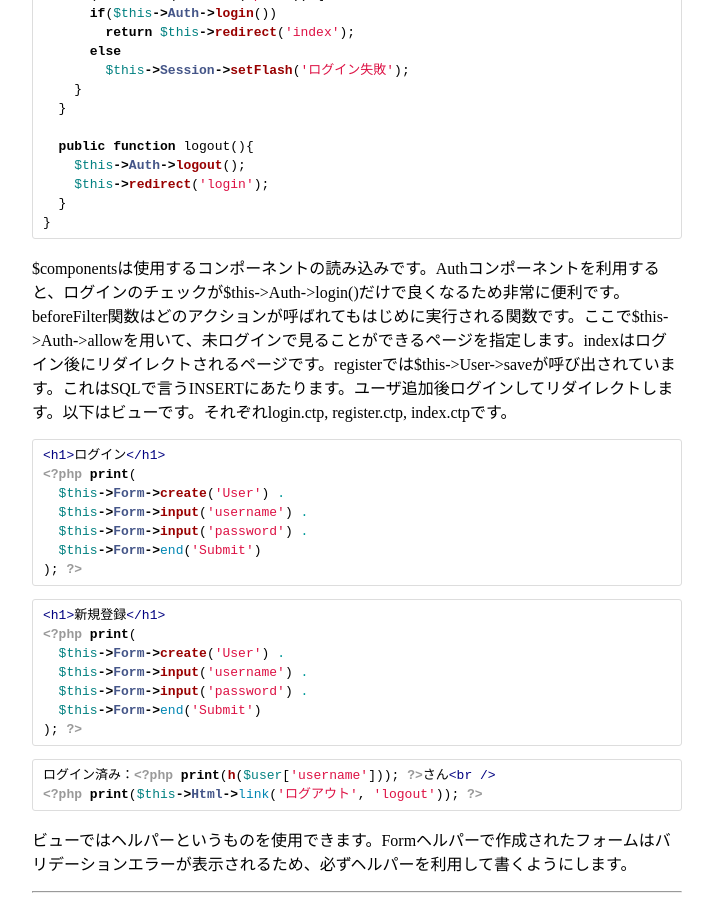
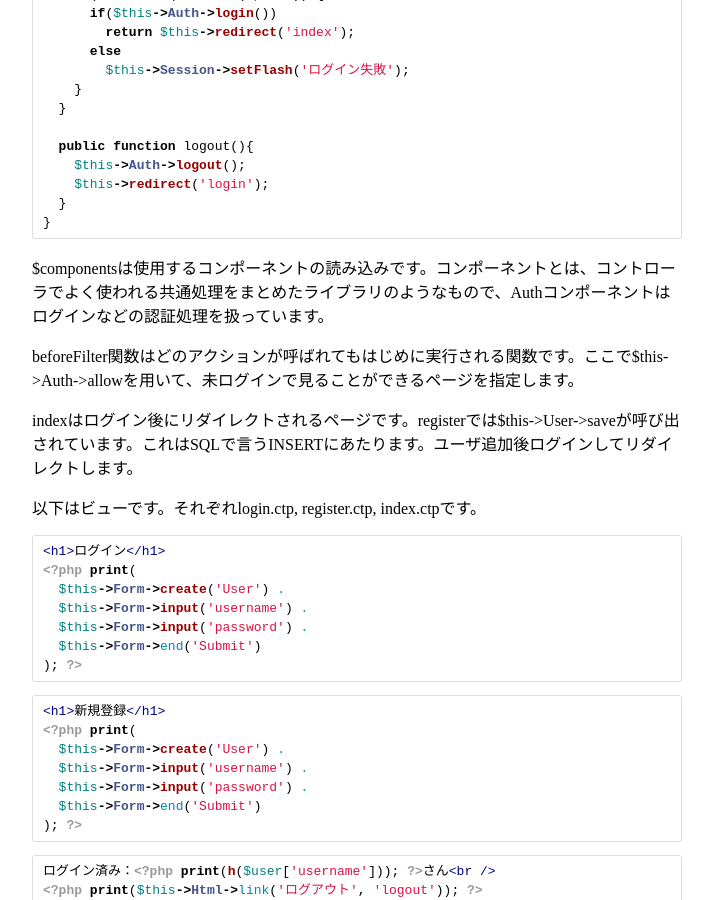
Before and after one commit to kojii/skillup, a Jekyll site: the page built from 2/7.md, in a window 1280 px wide and 900 px high, scrolled down 1457 px. Shown: the whole window, without its empty margins (458-1171 px from the left). Built offline with Jekyll 4.4.1, drawn with Linux system fonts in a browser that asks for light colours; Markdown is read by kramdown in place of the engine named in the settings.

Commit message:
change config

````diff
--- a/2/7.md
+++ b/2/7.md
@@ -86,7 +86,13 @@ class UsersController extends AppController {
   }
 }
 ```
-$componentsは使用するコンポーネントの読み込みです。Authコンポーネントを利用すると、ログインのチェックが$this->Auth->login()だけで良くなるため非常に便利です。beforeFilter関数はどのアクションが呼ばれてもはじめに実行される関数です。ここで$this->Auth->allowを用いて、未ログインで見ることができるページを指定します。indexはログイン後にリダイレクトされるページです。registerでは$this->User->saveが呼び出されています。これはSQLで言うINSERTにあたります。ユーザ追加後ログインしてリダイレクトします。以下はビューです。それぞれlogin.ctp, register.ctp, index.ctpです。
+$componentsは使用するコンポーネントの読み込みです。コンポーネントとは、コントローラでよく使われる共通処理をまとめたライブラリのようなもので、Authコンポーネントはログインなどの認証処理を扱っています。
+
+beforeFilter関数はどのアクションが呼ばれてもはじめに実行される関数です。ここで$this->Auth->allowを用いて、未ログインで見ることができるページを指定します。
+
+indexはログイン後にリダイレクトされるページです。registerでは$this->User->saveが呼び出されています。これはSQLで言うINSERTにあたります。ユーザ追加後ログインしてリダイレクトします。
+
+以下はビューです。それぞれlogin.ctp, register.ctp, index.ctpです。
 
 ```php
 <h1>ログイン</h1>
--- a/_config.yml
+++ b/_config.yml
@@ -1,2 +1,4 @@
 markdown: redcarpet
 pygments: true
+redcarpet:
+  extensions: ["no_intra_emphasis"]
````
Also changed, not shown: 2/6.md (+2 -2 lines), 9 other files.
